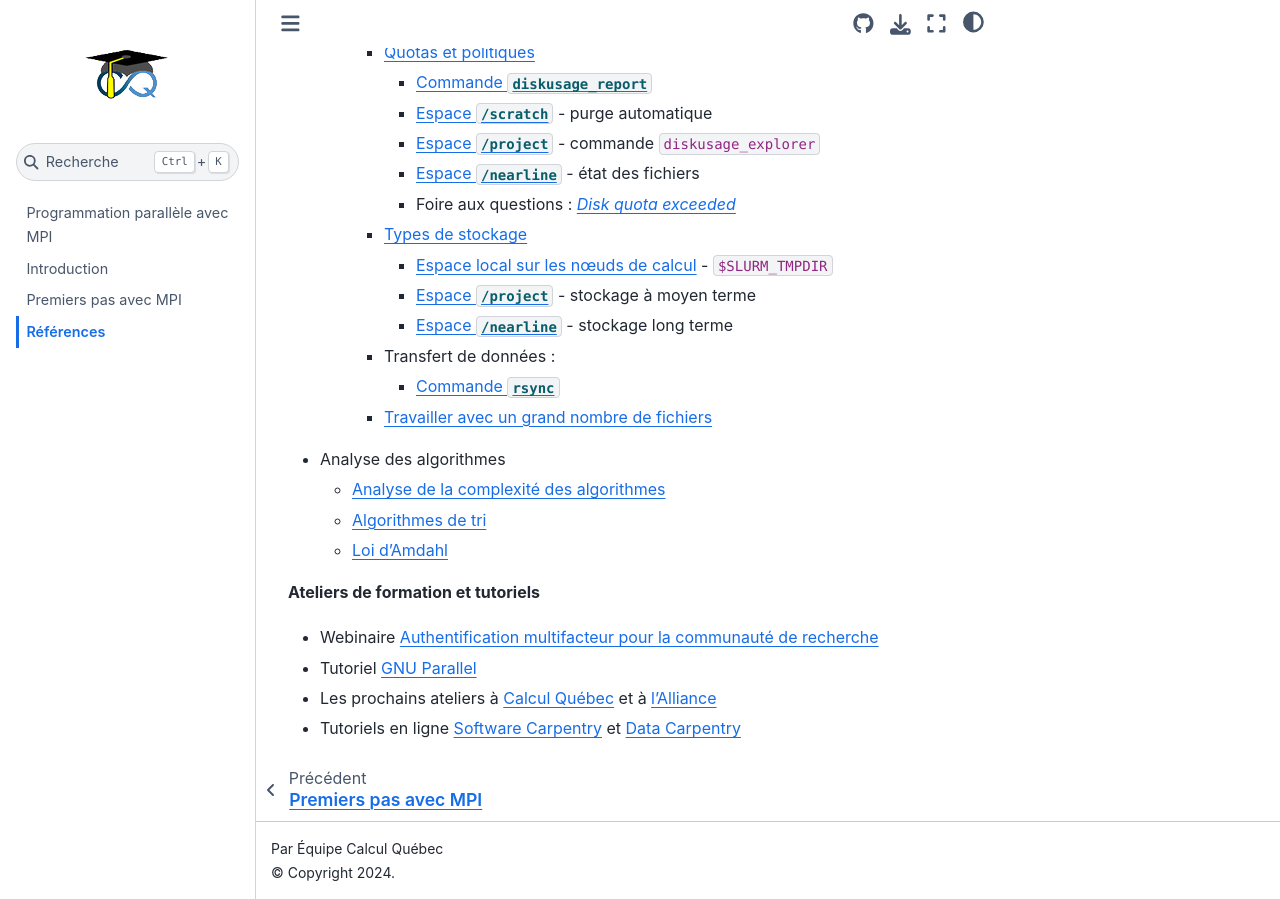
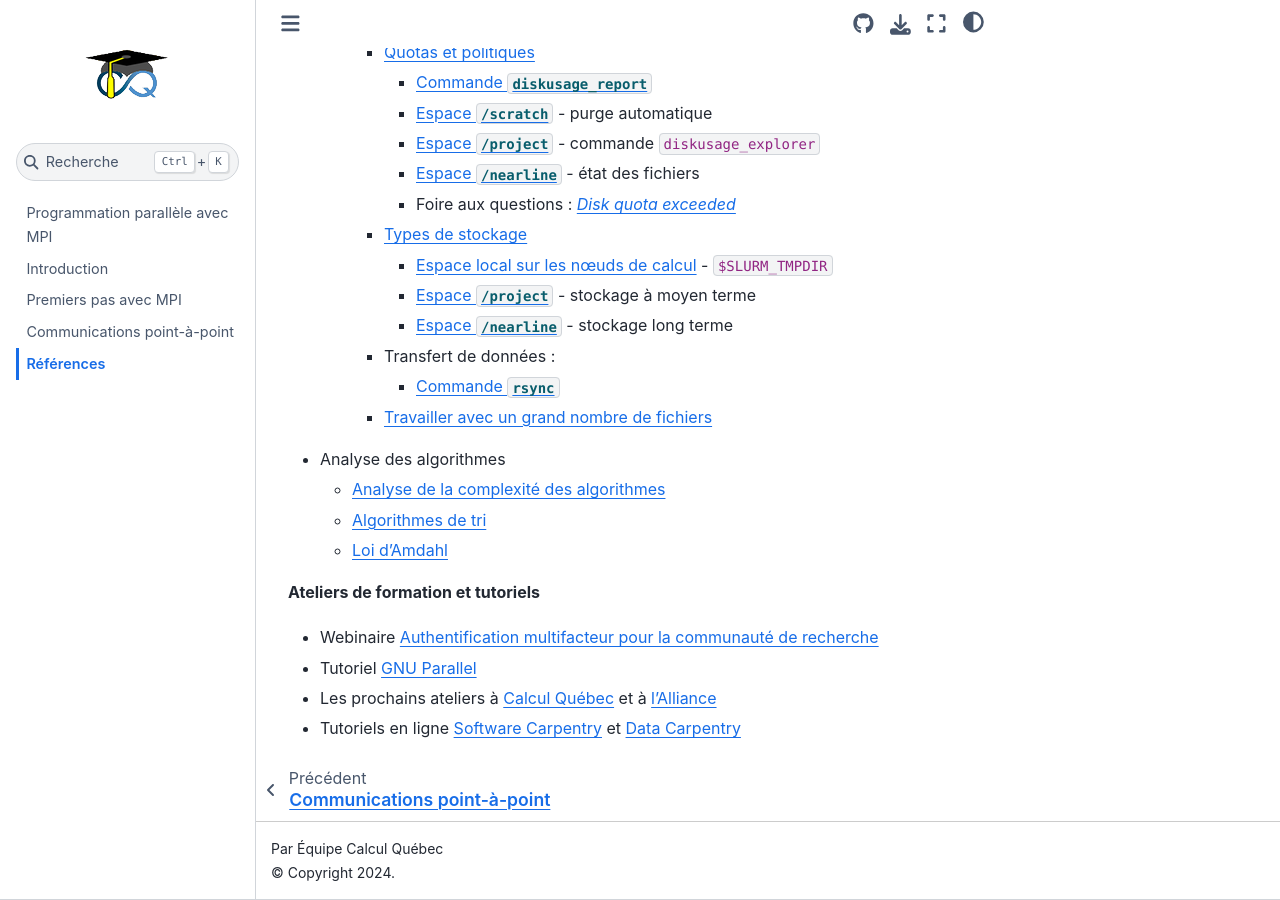
Before and after one commit to calculquebec/mpi201-prog-parallele, a Jupyter Book: the page built from 99-references.ipynb, in a window 1280 px wide and 900 px high, scrolled down 627 px. Built offline with Jupyter Book 1.0.4 settings and Sphinx 7.4.7 and the Sphinx Book theme 1.1.4, drawn with Linux system fonts in a browser that asks for light colours.

Commit message:
Chap 3 - Jusqu'à l'exercice MPI_Send et MPI_Recv

```diff
--- a/_toc.yml
+++ b/_toc.yml
@@ -6,4 +6,5 @@ root: 0-a_propos
 chapters:
 - file: 1-introduction
 - file: 2-mpi
+- file: 3-point-a-point
 - file: 99-references
```
Also changed, not shown: 3-point-a-point.ipynb, images/mpi_point2point.svg.
